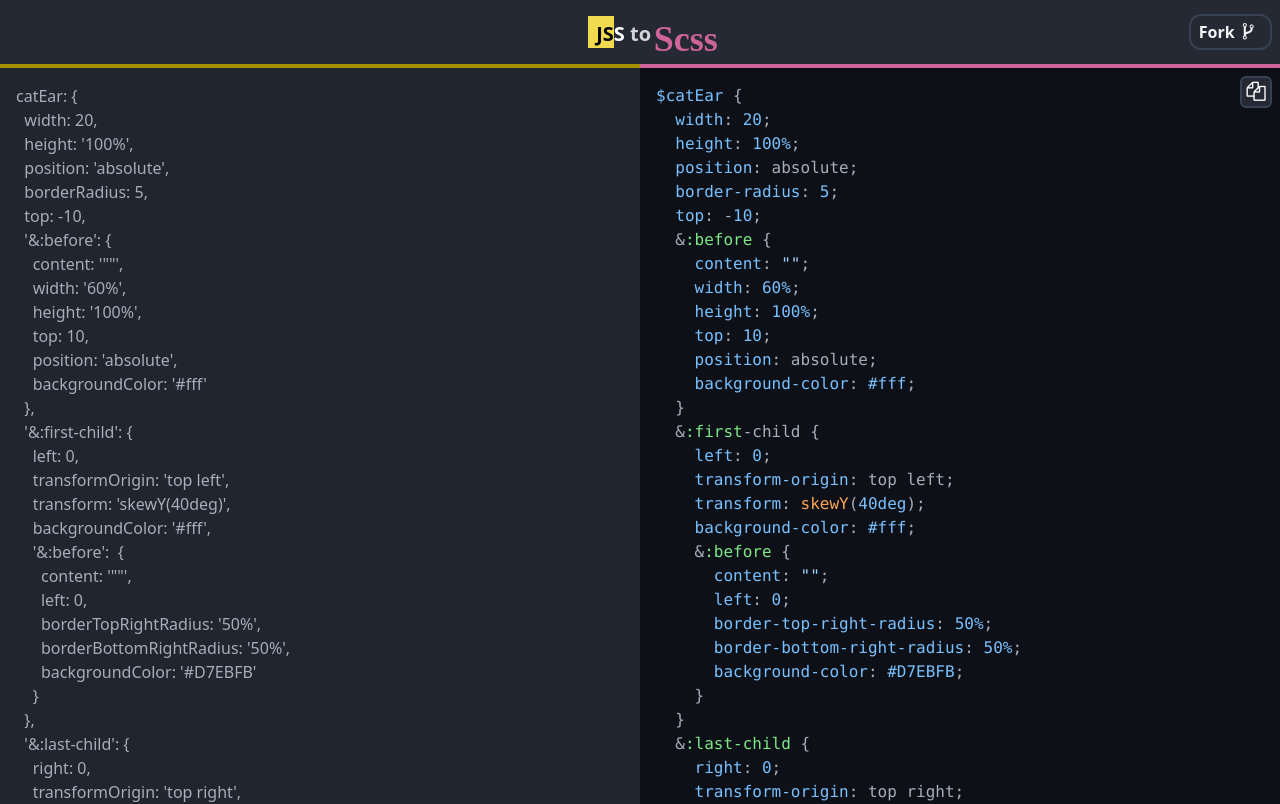
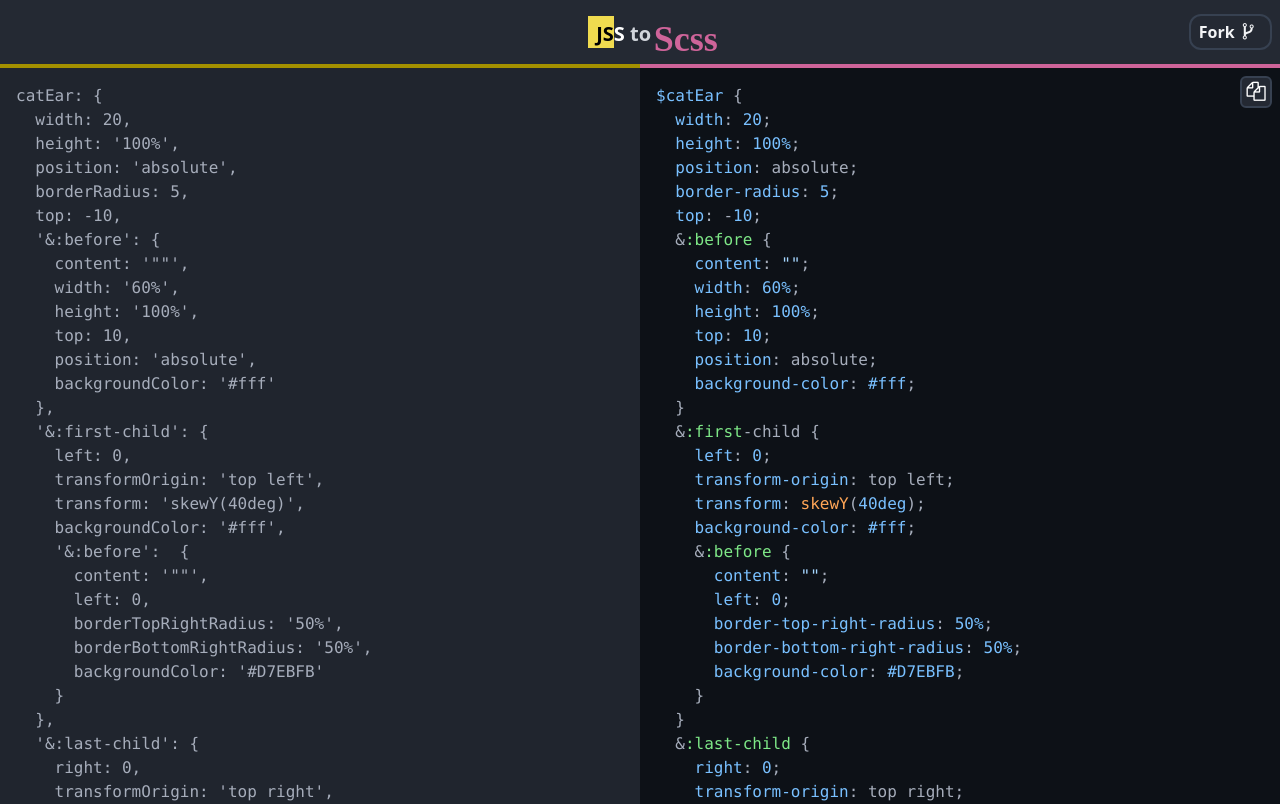
Before and after one commit to lil5/jss-to-scss, a Svelte app: page / in a window 1280 px wide. Shown: the top 804 px of the page. Built offline with nearby package versions, Linux system fonts and the light colour scheme; a web font is replaced by a local one.

Commit message:
use font mono in textaria

```diff
--- a/src/App.svelte
+++ b/src/App.svelte
@@ -74,7 +74,7 @@
 					on:focus={focusJssTextaria}
 					on:focusout={focusoutJssTextaria}
 					spellcheck="false"
-					class="w-full h-full bg-base-300 p-4 resize-none outline-0 focus:ring-1 ring-[#A39000] language-ts"
+					class="w-full h-full bg-base-300 p-4 resize-none outline-0 focus:ring-1 ring-[#A39000] font-mono"
 				/>
 			</div>
 
```
